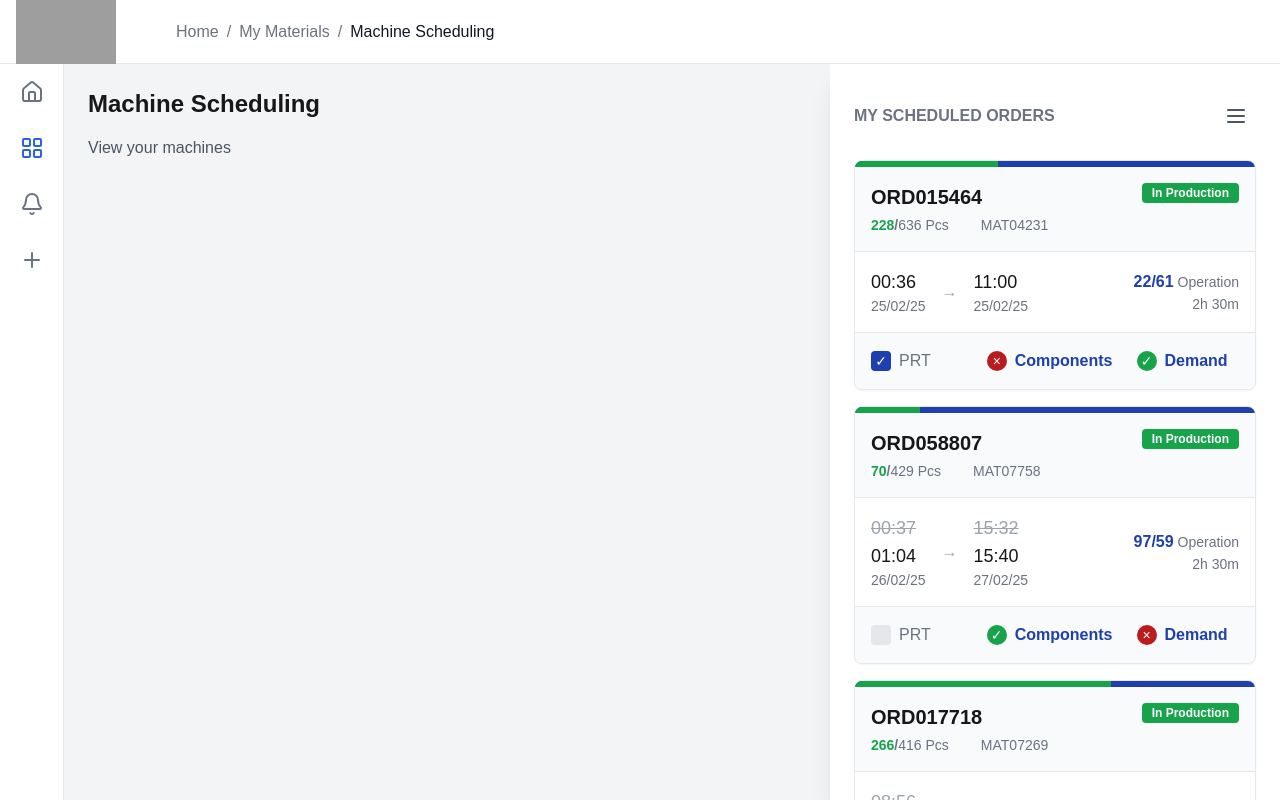
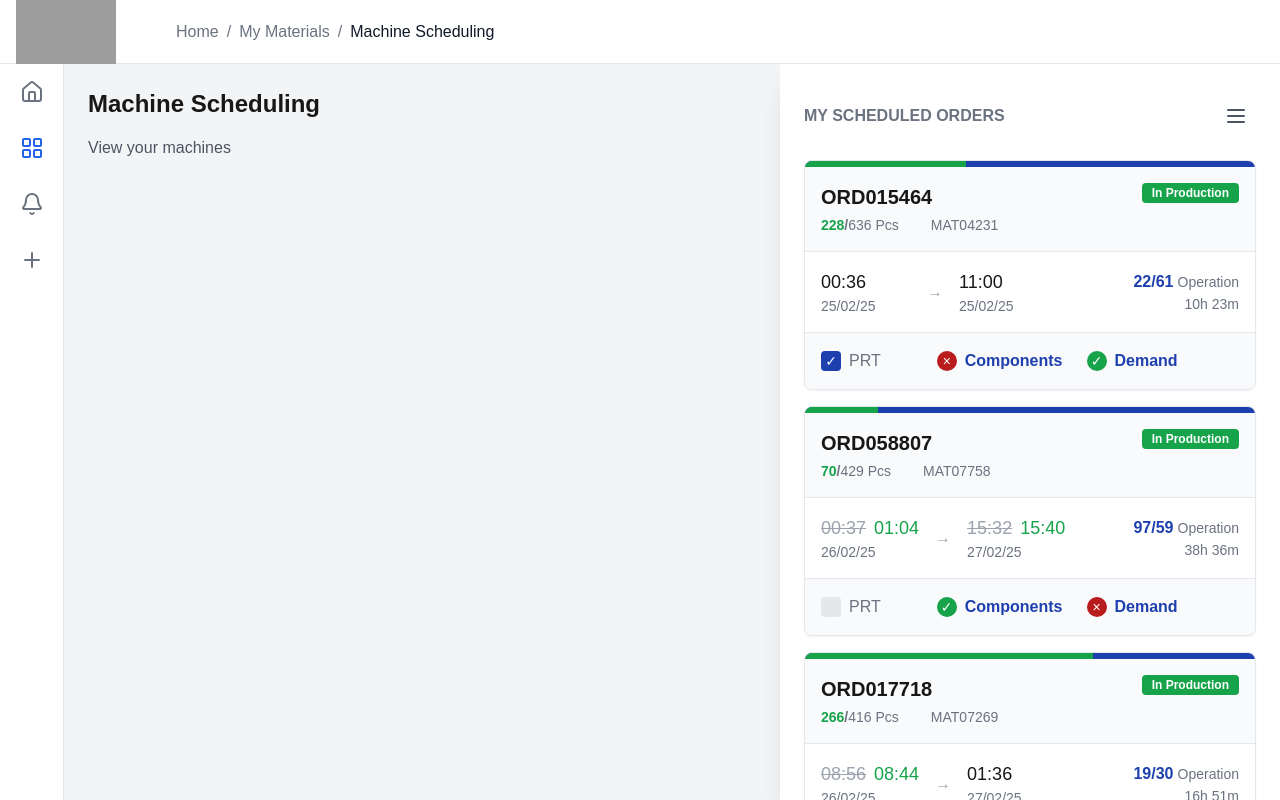
Before and after one commit to ilginarat/scheduling, a Next.js app: page / in a window 1280 px wide. Built offline with nearby package versions, Linux system fonts and the light colour scheme; grey boxes are pictures that could not be loaded.

Commit message:
card updates

```diff
--- a/src/app/page.tsx
+++ b/src/app/page.tsx
@@ -75,7 +75,7 @@ export default function Home() {
 
                         {/* Right Side - Order Cards */}
                         <div
-                            className={`fixed right-0 top-16 bottom-0 w-[450px] bg-white shadow-xl py-8 px-6 overflow-y-auto transition-transform duration-300 ease-in-out z-40 ${
+                            className={`fixed right-0 top-16 bottom-0 w-[500px] bg-white shadow-xl py-8 px-6 overflow-y-auto transition-transform duration-300 ease-in-out z-40 ${
                                 isOrdersOpen
                                     ? "translate-x-0"
                                     : "translate-x-full"
--- a/src/components/card/orderCard.tsx
+++ b/src/components/card/orderCard.tsx
@@ -1,11 +1,18 @@
 import React from "react";
-import { format } from "date-fns";
+import { format, differenceInMinutes } from "date-fns";
 import { CheckCircle, XCircle } from "lucide-react";
 
 interface TimeDisplayResult {
     shouldStrikethrough: boolean;
     strikethroughTime: string | null;
     displayTime: string;
+    timeDate: Date; // Add actual Date object for time difference calculation
+}
+
+function formatTimeDifference(minutes: number): string {
+    const hours = Math.floor(minutes / 60);
+    const remainingMinutes = minutes % 60;
+    return `${hours}h ${remainingMinutes}m`;
 }
 
 function calculateTimeDisplay(
@@ -23,6 +30,7 @@ function calculateTimeDisplay(
                     shouldStrikethrough: false,
                     strikethroughTime: null,
                     displayTime: format(actualTime, "HH:mm"),
+                    timeDate: actualTime,
                 };
             } else {
                 // Updated doesn't match actual, show updated strikethrough and actual
@@ -30,14 +38,16 @@ function calculateTimeDisplay(
                     shouldStrikethrough: true,
                     strikethroughTime: format(updatedTime, "HH:mm"),
                     displayTime: format(actualTime, "HH:mm"),
+                    timeDate: actualTime,
                 };
             }
         }
-        // No updated time, show actual only
+        // No updated time, show planned strikethrough and actual
         return {
-            shouldStrikethrough: false,
-            strikethroughTime: null,
+            shouldStrikethrough: true,
+            strikethroughTime: format(plannedTime, "HH:mm"),
             displayTime: format(actualTime, "HH:mm"),
+            timeDate: actualTime,
         };
     }
 
@@ -48,6 +58,7 @@ function calculateTimeDisplay(
             shouldStrikethrough: true,
             strikethroughTime: format(plannedTime, "HH:mm"),
             displayTime: format(updatedTime, "HH:mm"),
+            timeDate: updatedTime,
         };
     }
 
@@ -56,6 +67,7 @@ function calculateTimeDisplay(
         shouldStrikethrough: false,
         strikethroughTime: null,
         displayTime: format(plannedTime, "HH:mm"),
+        timeDate: plannedTime,
     };
 }
 
@@ -151,17 +163,30 @@ const OrderCard: React.FC<OrderCardProps> = ({
             {/* Time Section */}
             <div className="p-4 border-t border-b border-gray-200">
                 <div className="flex justify-between items-center">
-                    <div className="flex items-center gap-4">
-                        <div>
-                            <div className="flex flex-col">
+                    <div className="flex items-center gap-4 flex-1">
                         {(() => {
                             const startResult = calculateTimeDisplay(
                                 startDate,
                                 updatedStartDate,
                                 actualStartDate
                             );
+                            const endResult = calculateTimeDisplay(
+                                endDate,
+                                updatedEndDate,
+                                actualEndDate
+                            );
+                            const timeDiff = formatTimeDifference(
+                                differenceInMinutes(
+                                    endResult.timeDate,
+                                    startResult.timeDate
+                                )
+                            );
                             return (
                                 <>
+                                    <div className="flex items-center gap-4">
+                                        <div>
+                                            <div className="flex flex-col">
+                                                <div className="flex items-center gap-2 min-w-[90px]">
                                                     {startResult.shouldStrikethrough &&
                                                         startResult.strikethroughTime && (
                                                             <div className="text-lg line-through text-gray-400">
@@ -172,32 +197,28 @@ const OrderCard: React.FC<OrderCardProps> = ({
                                                         )}
                                                     <div
                                                         className={`text-lg ${
-                                                    actualStartDate
+                                                            startResult.shouldStrikethrough
                                                                 ? "text-green-600"
                                                                 : ""
                                                         }`}
                                                     >
-                                                {startResult.displayTime}
+                                                        {
+                                                            startResult.displayTime
+                                                        }
                                                     </div>
-                                        </>
-                                    );
-                                })()}
+                                                </div>
                                                 <div className="text-sm text-gray-500">
-                                    {format(startDate, "dd/MM/yy")}
+                                                    {format(
+                                                        startDate,
+                                                        "dd/MM/yy"
+                                                    )}
                                                 </div>
                                             </div>
                                         </div>
                                         <div className="text-gray-400">→</div>
                                         <div>
                                             <div className="flex flex-col">
-                                {(() => {
-                                    const endResult = calculateTimeDisplay(
-                                        endDate,
-                                        updatedEndDate,
-                                        actualEndDate
-                                    );
-                                    return (
-                                        <>
+                                                <div className="flex items-center gap-2 min-w-[90px]">
                                                     {endResult.shouldStrikethrough &&
                                                         endResult.strikethroughTime && (
                                                             <div className="text-lg line-through text-gray-400">
@@ -208,35 +229,39 @@ const OrderCard: React.FC<OrderCardProps> = ({
                                                         )}
                                                     <div
                                                         className={`text-lg ${
-                                                    actualEndDate
+                                                            endResult.shouldStrikethrough
                                                                 ? "text-green-600"
                                                                 : ""
                                                         }`}
                                                     >
                                                         {endResult.displayTime}
                                                     </div>
-                                        </>
-                                    );
-                                })()}
+                                                </div>
                                                 <div className="text-sm text-gray-500">
-                                    {format(endDate, "dd/MM/yy")}
+                                                    {format(
+                                                        endDate,
+                                                        "dd/MM/yy"
+                                                    )}
                                                 </div>
                                             </div>
                                         </div>
                                     </div>
-                    <div className="flex flex-col items-end">
-                        <div>
+                                    <div className="flex flex-col items-end flex-1 justify-end">
+                                        <div className="flex items-center">
                                             <span className="text-blue-800 font-semibold text-base">
                                                 {operationCounter}
                                             </span>
-                            <span className="text-gray-500 text-sm">
-                                {" "}
+                                            <span className="text-gray-500 text-sm ml-1">
                                                 Operation
                                             </span>
                                         </div>
                                         <span className="text-gray-500 text-sm">
-                            {timeLeft}
+                                            {timeDiff}
                                         </span>
+                                    </div>
+                                </>
+                            );
+                        })()}
                     </div>
                 </div>
             </div>
```
Lines whose indentation alone changed are shown as unchanged.
